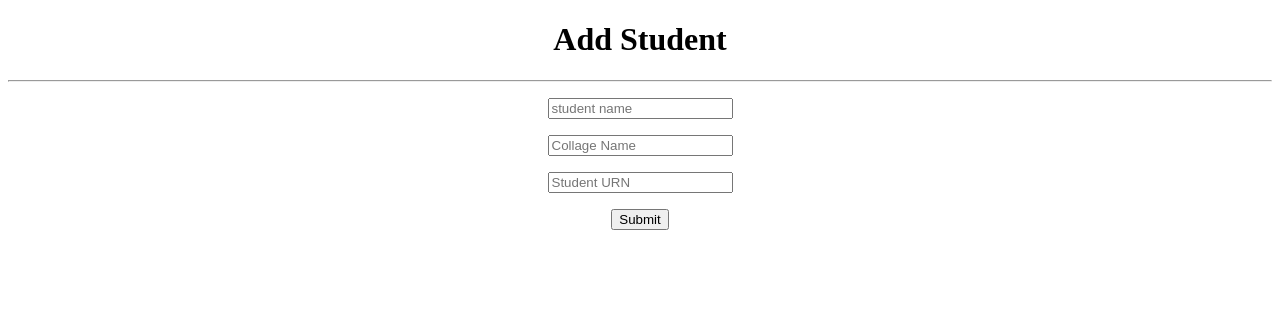
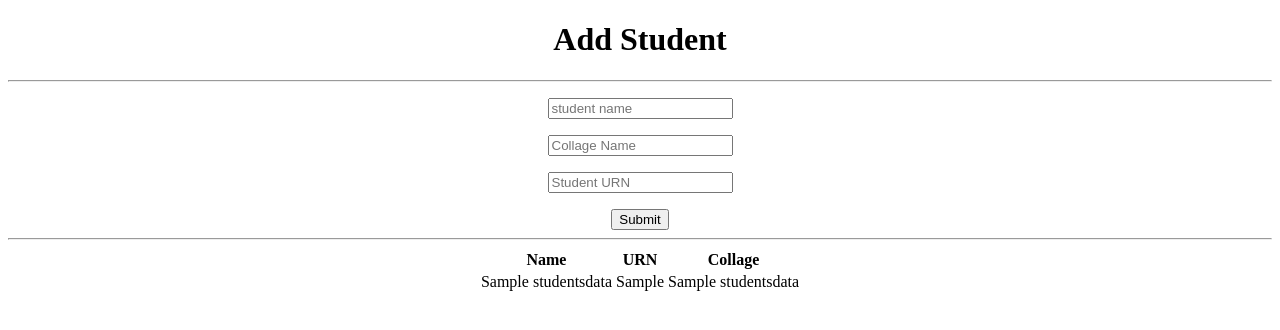
Before and after one commit to Nishant0073/GoMind_Wellness_Project, a Flask app: page / in a window 1280 px wide. Shown: the top 330 px of the page. Run offline with Flask 3, Linux system fonts and the light colour scheme; a database or web service that is not in the repository returns one stand-in record (values such as "Sample title").

Commit message:
read data from db

```diff
--- a/app.py
+++ b/app.py
@@ -24,5 +24,5 @@ def index():
         # saving data to to database
         student_col.insert_one({ 'student_name': student_name,'collage_name': collage_name,'student_urn': student_urn}),
         return redirect(url_for('index'))
-    else:
-        return render_template('index.html')
+    all_students = student_col.find()
+    return render_template('index.html', student_col=all_students)
--- a/templates/index.html
+++ b/templates/index.html
@@ -33,7 +33,26 @@
         </p>
         <button type="submit">Submit</button>
     </form>
-      </center>
+    <hr>
+    <table>
+    <tr>
+        <th>Name</th>
+        <th>URN</th>
+        <th>Collage</th>
+    </tr>
+
+
+    {% for student in student_col %}
+    <tr>
+        <td>{{ student['student_name'] }}</td>
+        <td>{{ student['student_urn']}} </td>
+        <td>{{ student['collage_name']}}</td>
+    </tr>
+    {% endfor %}
+    </table>
+
+
+    </center>
 
     </div>
 
```
Also changed, not shown: ss1.png (added).
